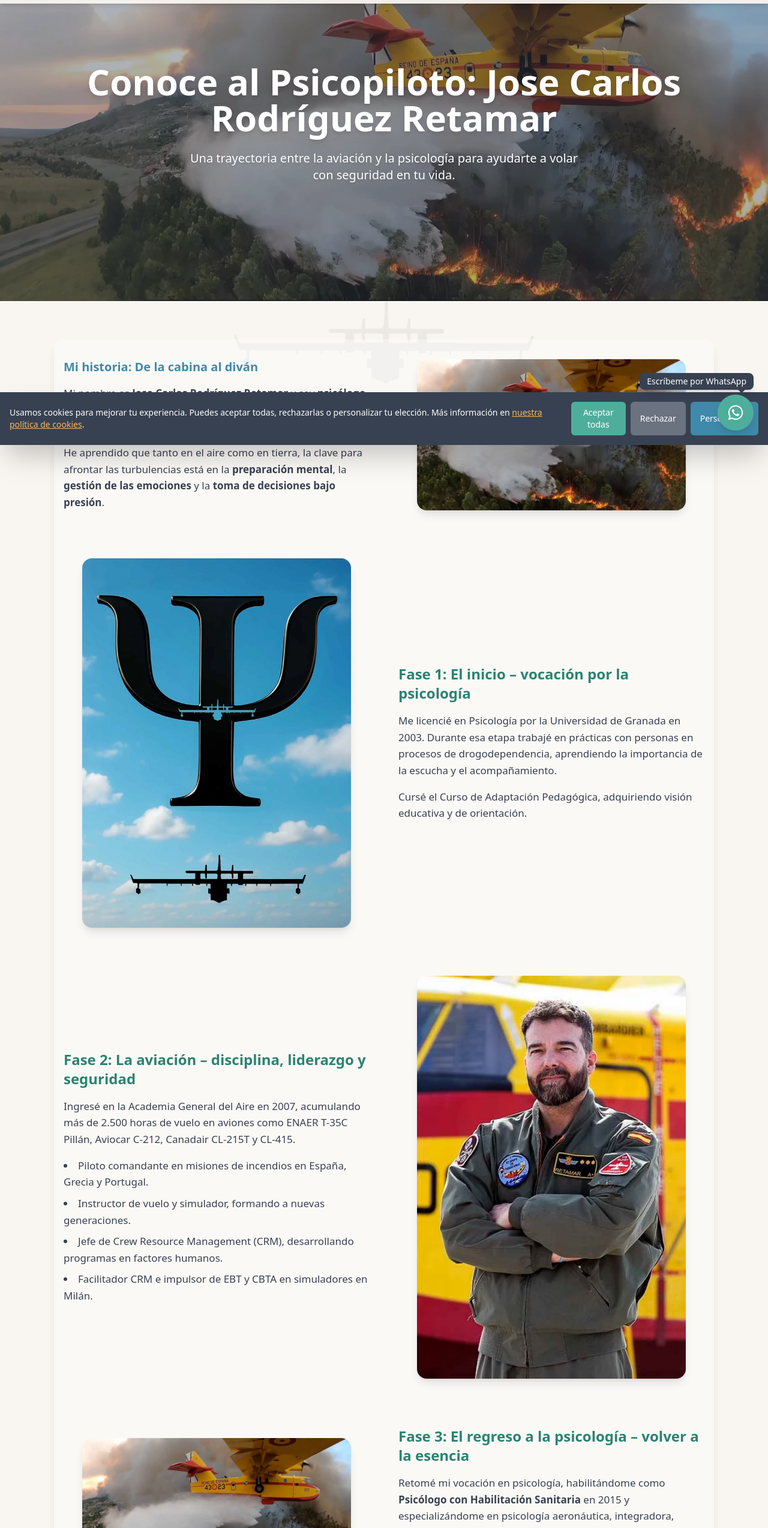
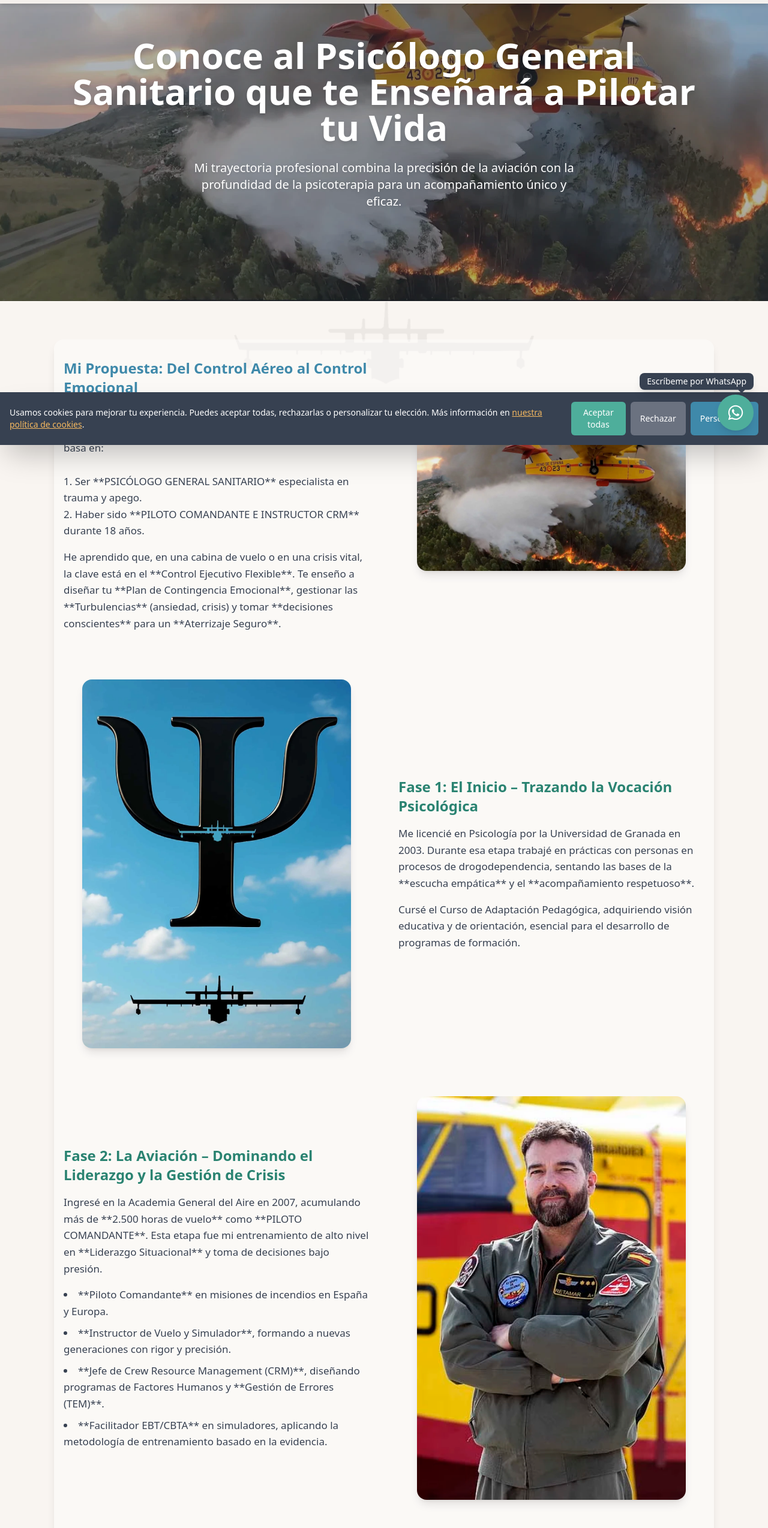
Before and after one commit to psicopiloto/psicopilotopage1, a Next.js app: page /sobre-mi in a window 1280 px wide. Shown: the part 58-2606 px from the top of the page at 60% size. Built offline with nearby package versions, Linux system fonts and the light colour scheme.

Commit message:
Update sobre-mi.js

```diff
--- a/pages/sobre-mi.js
+++ b/pages/sobre-mi.js
@@ -4,7 +4,7 @@ import { NextSeo } from "next-seo";
 import PageHeader from "../components/PageHeader";
 import AnimatedCTA from "../components/AnimatedCTA";
 import BackgroundLogo from "../components/BackgroundLogo";
-import Image from "next/image"; // ✅ Next Image es fundamental para rendimiento
+import Image from "next/image";
 
 export default function SobreMi() {
   // ======================================================
@@ -12,44 +12,43 @@ export default function SobreMi() {
   // ======================================================
   const fasesTrayectoria = [
     {
-      title: "Fase 1: El inicio – vocación por la psicología",
+      title: "Fase 1: El Inicio – Trazando la Vocación Psicológica",
       img: "/sobre2.webp",
       alt: "Jose Carlos Rodríguez estudiando psicología en la Universidad de Granada",
       content: [
-        "Me licencié en Psicología por la Universidad de Granada en 2003. Durante esa etapa trabajé en prácticas con personas en procesos de drogodependencia, aprendiendo la importancia de la escucha y el acompañamiento.",
-        "Cursé el Curso de Adaptación Pedagógica, adquiriendo visión educativa y de orientación.",
+        "Me licencié en Psicología por la Universidad de Granada en 2003. Durante esa etapa trabajé en prácticas con personas en procesos de drogodependencia, sentando las bases de la **escucha empática** y el **acompañamiento respetuoso**.",
+        "Cursé el Curso de Adaptación Pedagógica, adquiriendo visión educativa y de orientación, esencial para el desarrollo de programas de formación.",
       ],
     },
     {
-      title: "Fase 2: La aviación – disciplina, liderazgo y seguridad",
+      title: "Fase 2: La Aviación – Dominando el Liderazgo y la Gestión de Crisis",
       img: "/sobre3.webp",
-      alt: "Piloto militar en la Academia General del Aire acumulando horas de vuelo y experiencia en aviación",
+      alt: "Piloto militar instructor de Crew Resource Management (CRM) en la Academia General del Aire",
       content: [
-        "Ingresé en la Academia General del Aire en 2007, acumulando más de 2.500 horas de vuelo en aviones como ENAER T-35C Pillán, Aviocar C-212, Canadair CL-215T y CL-415.",
+        "Ingresé en la Academia General del Aire en 2007, acumulando más de **2.500 horas de vuelo** como **PILOTO COMANDANTE**. Esta etapa fue mi entrenamiento de alto nivel en **Liderazgo Situacional** y toma de decisiones bajo presión.",
       ],
       list: [
-        "Piloto comandante en misiones de incendios en España, Grecia y Portugal.",
-        "Instructor de vuelo y simulador, formando a nuevas generaciones.",
-        "Jefe de Crew Resource Management (CRM), desarrollando programas en factores humanos.",
-        "Facilitador CRM e impulsor de EBT y CBTA en simuladores en Milán.",
+        "**Piloto Comandante** en misiones de incendios en España y Europa.",
+        "**Instructor de Vuelo y Simulador**, formando a nuevas generaciones con rigor y precisión.",
+        "**Jefe de Crew Resource Management (CRM)**, diseñando programas de Factores Humanos y **Gestión de Errores (TEM)**.",
+        "**Facilitador EBT/CBTA** en simuladores, aplicando la metodología de entrenamiento basado en la evidencia.",
       ],
     },
     {
-      title: "Fase 3: El regreso a la psicología – volver a la esencia",
+      title: "Fase 3: El Regreso a la Esencia – Psicoterapia de Alto Nivel",
       img: "/sobre1.webp",
-      alt: "Psicólogo con habilitación sanitaria, especializado en trauma y EMDR",
+      alt: "Retrato de Jose Carlos Rodríguez, Psicólogo General Sanitario especialista en trauma y EMDR",
       content: [
-        // ✅ Contenido con <strong>
-        "Retomé mi vocación en psicología, habilitándome como <strong>Psicólogo con Habilitación Sanitaria</strong> en 2015 y especializándome en psicología aeronáutica, integradora, terapia breve, trauma y <strong>EMDR</strong>.",
-        "Colaboré en la creación de Edades Granada, asesorando en gestión y manejo de errores aplicando lo aprendido en aviación.",
+        "Retomé mi vocación en psicología, habilitándome como **Psicólogo General Sanitario** (M-30360) en 2015. Me especialicé en **Psicoterapia Integradora** (Trauma y Apego) y la técnica de reprocesamiento **EMDR**.",
+        "Colaboré en la creación de Edades Granada, aplicando directamente los modelos de **gestión de errores de la aviación** a la dinámica organizacional.",
       ],
     },
     {
-      title: "Fase 4: El voluntariado – la parte más humana",
+      title: "Fase 4: La Humanidad – Compromiso Social y Voluntariado",
       img: "/sobre2.webp",
-      alt: "Jose Carlos Rodríguez haciendo voluntariado en Amalgama Social",
+      alt: "Jose Carlos Rodríguez haciendo voluntariado social en Granada",
       content: [
-        "El voluntariado ha sido siempre un pilar en mi vida, colaborando con Solidarios para el Desarrollo y actualmente en Amalgama Social, atendiendo ansiedad, estrés, duelo, autoestima y trauma.",
+        "El voluntariado ha sido siempre un pilar. Actualmente colaboro en **Amalgama Social**, ofreciendo psicoterapia a personas con **ansiedad, estrés, trauma y duelo**, reforzando la parte más humana y cercana de la práctica clínica.",
       ],
     },
   ];
@@ -57,11 +56,12 @@ export default function SobreMi() {
   return (
     <div className="min-h-screen flex flex-col font-sans bg-psicopiloto-sand-50 text-psicopiloto-gray-700 relative">
       <NextSeo
-        title="Jose Carlos Rodríguez, Psicólogo y Piloto Militar | Psicopiloto"
-        description="Conoce la trayectoria de Jose Carlos Rodríguez, psicólogo con Habilitación Sanitaria y ex-piloto militar. Liderazgo, gestión de estrés y EMDR. Experiencia única."
+        // OPTIMIZACIÓN A: H1 potente para E-A-T
+        title="Jose Carlos Rodríguez, Psicólogo General Sanitario y Ex-Piloto Militar | Psicopiloto"
+        description="Conoce la Autoridad Dual de Jose Carlos Rodríguez: Psicólogo General Sanitario experto en EMDR y Ex-Piloto Comandante. Liderazgo, gestión de estrés y Planificación de Rutas Personales."
         canonical="https://psicopiloto.com/sobre-mi"
         openGraph={{
-          title: "Jose Carlos Rodríguez, Psicólogo y Piloto Militar | Psicopiloto",
+          title: "Jose Carlos Rodríguez, Psicólogo General Sanitario y Ex-Piloto Militar | Psicopiloto",
           description: "Psicólogo con Habilitación Sanitaria y ex-piloto militar...",
           images: [{ url: "/sobre1.webp", width: 800, height: 600, alt: "Retrato profesional de Jose Carlos Rodríguez" }],
         }}
@@ -72,8 +72,9 @@ export default function SobreMi() {
       <Nav />
 
       <PageHeader
-        title="Conoce al Psicopiloto: Jose Carlos Rodríguez Retamar"
-        subtitle="Una trayectoria entre la aviación y la psicología para ayudarte a volar con seguridad en tu vida."
+        // H1 reforzado
+        title="Conoce al Psicólogo General Sanitario que te Enseñará a Pilotar tu Vida"
+        subtitle="Mi trayectoria profesional combina la precisión de la aviación con la profundidad de la psicoterapia para un acompañamiento único y eficaz."
         backgroundImage="/header-sobremi.webp"
       />
 
@@ -82,20 +83,23 @@ export default function SobreMi() {
           {/* Intro */}
           <section className="mb-20 grid md:grid-cols-2 gap-12 items-center">
             <div>
-              <h2 className="text-xl font-semibold mb-4 text-psicopiloto-blue-600">Mi historia: De la cabina al diván</h2>
+              <h2 className="text-2xl font-semibold mb-4 text-psicopiloto-blue-600">Mi Propuesta: Del Control Aéreo al Control Emocional</h2>
               <p>
-                Mi nombre es <strong>Jose Carlos Rodríguez Retamar</strong> y soy <strong>psicólogo con Habilitación Sanitaria</strong> y <strong>piloto militar</strong>.
-                <strong>Psicopiloto</strong> nace de la unión de mis dos pasiones: la <strong>aviación</strong> y la <strong>psicología</strong>.
+                Mi nombre es <strong>Jose Carlos Rodríguez Retamar</strong> y soy el profesional detrás de Psicopiloto. Mi **autoridad dual** se basa en:
+                <br />
+                <br />
+                1. Ser **PSICÓLOGO GENERAL SANITARIO** especialista en trauma y apego.
+                <br />
+                2. Haber sido **PILOTO COMANDANTE E INSTRUCTOR CRM** durante 18 años.
               </p>
               <p className="mt-4">
-                He aprendido que tanto en el aire como en tierra, la clave para afrontar las turbulencias está en la <strong>preparación mental</strong>,
-                la <strong>gestión de las emociones</strong> y la <strong>toma de decisiones bajo presión</strong>.
+                He aprendido que, en una cabina de vuelo o en una crisis vital, la clave está en el **Control Ejecutivo Flexible**. Te enseño a diseñar tu **Plan de Contingencia Emocional**, gestionar las **Turbulencias** (ansiedad, crisis) y tomar **decisiones conscientes** para un **Aterrizaje Seguro**.
               </p>
             </div>
             <div className="flex justify-center">
               <Image
                 src="/sobre1.webp"
-                alt="Retrato de Jose Carlos Rodríguez, psicólogo"
+                alt="Retrato de Jose Carlos Rodríguez, Psicólogo General Sanitario"
                 width={400}
                 height={500}
                 className="rounded-2xl shadow-lg w-full h-auto object-cover max-w-md"
@@ -104,7 +108,6 @@ export default function SobreMi() {
           </section>
 
           {/* Fases de trayectoria (Lógica de renderizado) */}
-          {/* ✅ CORRECCIÓN DE SINTAXIS: Se elimina el comentario y la repetición del array aquí */}
           {fasesTrayectoria.map((fase, i) => (
             <section
                 key={i}
@@ -128,7 +131,6 @@ export default function SobreMi() {
                   <p
                     key={idx}
                     className="mt-4"
-                    // ✅ CORRECCIÓN CLAVE: Esto asegura que el <strong> de las certificaciones se vea en negrita
                     dangerouslySetInnerHTML={{ __html: p }}
                   />
                 ))}
@@ -146,18 +148,17 @@ export default function SobreMi() {
           {/* Hoy */}
           <section className="mb-20" aria-labelledby="hoy-psicopiloto-title">
             <h2 id="hoy-psicopiloto-title" className="text-2xl font-semibold mb-4 text-psicopiloto-blue-600">
-              Hoy: El Enfoque Psicopiloto
+              Hoy: Mi Compromiso con tu Control Ejecutivo
             </h2>
             <p>
-              Hoy, en <strong>Psicopiloto</strong>, uno lo aprendido en aviación con la psicología para ofrecer un acompañamiento diferente.
-              Si en la cabina de un avión entrenábamos la mente para afrontar lo inesperado, en la terapia aplico la misma filosofía: ayudarte a ganar <strong>confianza</strong>, manejar la <strong>ansiedad</strong> y recuperar el <strong>control de tu vida</strong>.
+              En **Psicopiloto**, mi compromiso es ofrecerte un **acompañamiento de precisión**. Fusiono el rigor de la planificación aeronáutica con la profundidad de la psicoterapia para que desarrolles habilidades no técnicas vitales: **asertividad, regulación emocional y toma de decisiones**.
             </p>
-            <p className="mt-4">Porque todos merecemos <strong>volar con seguridad</strong>, también en nuestro propio camino personal.</p>
+            <p className="mt-4">Mi misión es clara: ayudarte a ganar la **Confianza y Autoridad** necesarias para **dirigir tu vida** con calma y efectividad.</p>
           </section>
 
           {/* Call to action */}
           <div className="mt-12 text-center">
-            <AnimatedCTA href="/contacto" text="Reserva tu primera consulta" color="green" />
+            <AnimatedCTA href="/contacto" text="Inicia tu Plan de Vuelo Personal" color="green" />
           </div>
         </div>
       </main>
```
